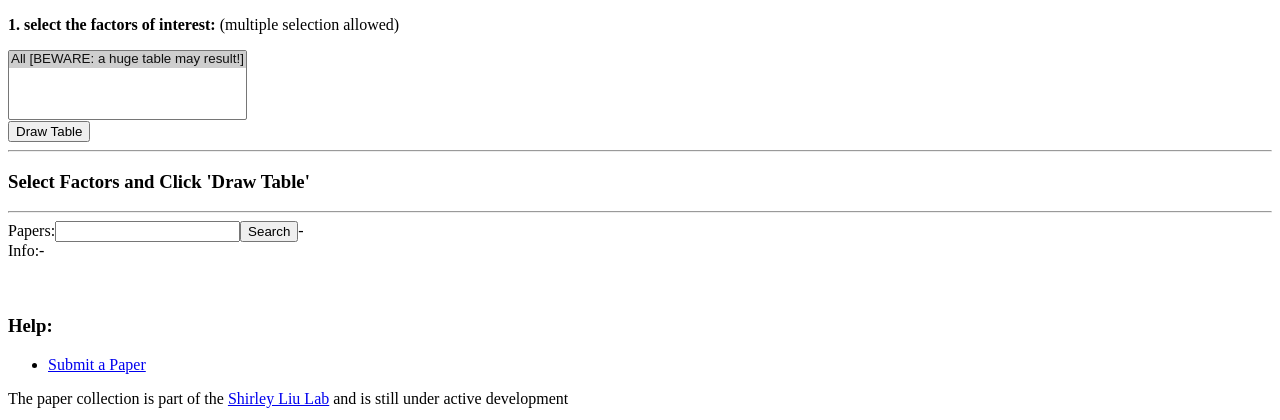
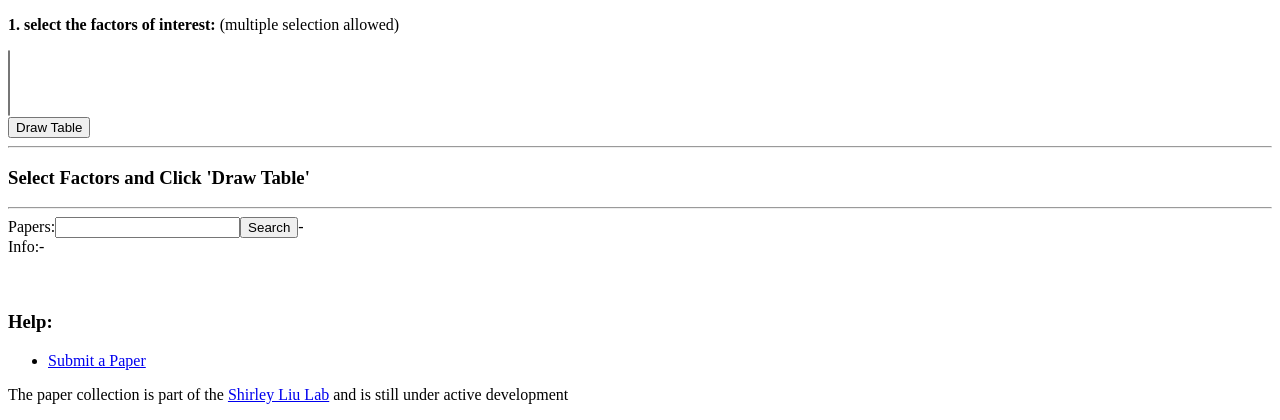
Before and after one commit to hanfeisun/CistromeDB, a Django app: template templates/datacollection/home.html in a window 1280 px wide. Shown: the part 187-607 px from the top of the page. Run offline with Django 3.2, Linux system fonts and the light colour scheme; the template is opened without the code that fills it, so the values that code supplies are empty; parts of the project's set-up code (start-up, migrations or seed data) failed here and were passed over.

Commit message:
UI: Dropping ALL from the Factors list!

```diff
--- a/media/js/home.js
+++ b/media/js/home.js
@@ -183,6 +183,7 @@ function init() {
 		factors.push(fs.options[i].value);
 	    }
 	}
+	//Might be obsolete b/c we removed the all option
 	if ((factors.indexOf("0") != -1) && (factors.length > 1)) {
 	    //remove 0 from the list
 	    factors.splice(factors.indexOf("0"), 1);
--- a/templates/datacollection/home.html
+++ b/templates/datacollection/home.html
@@ -28,7 +28,7 @@ onload="init();"
 	 </p>
 	 <select multiple="True" id="factorsSelect">
 	     <!--NOTE: 0 = ALL FACTORS-->
-	     <option value="0" selected="True">All [BEWARE: a huge table may result!]</option>
+	     <!--<option value="0" selected="True">All [BEWARE: a huge table may result!]</option>-->
 	     {% for f in factors %}
 	     <option value="{{f.id}}" class="{% cycle 'row' 'altrow' %}">{{f.name}}</option>
 	     {% endfor %}
```
